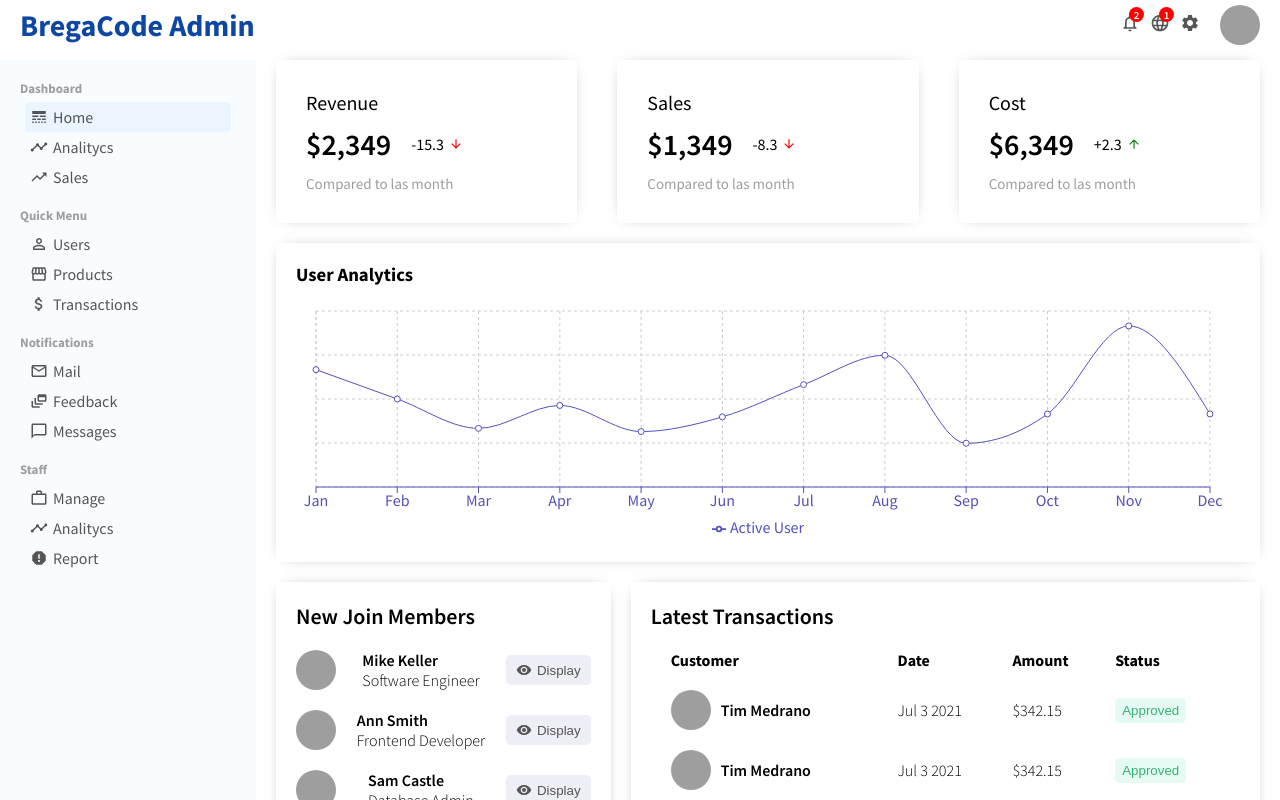
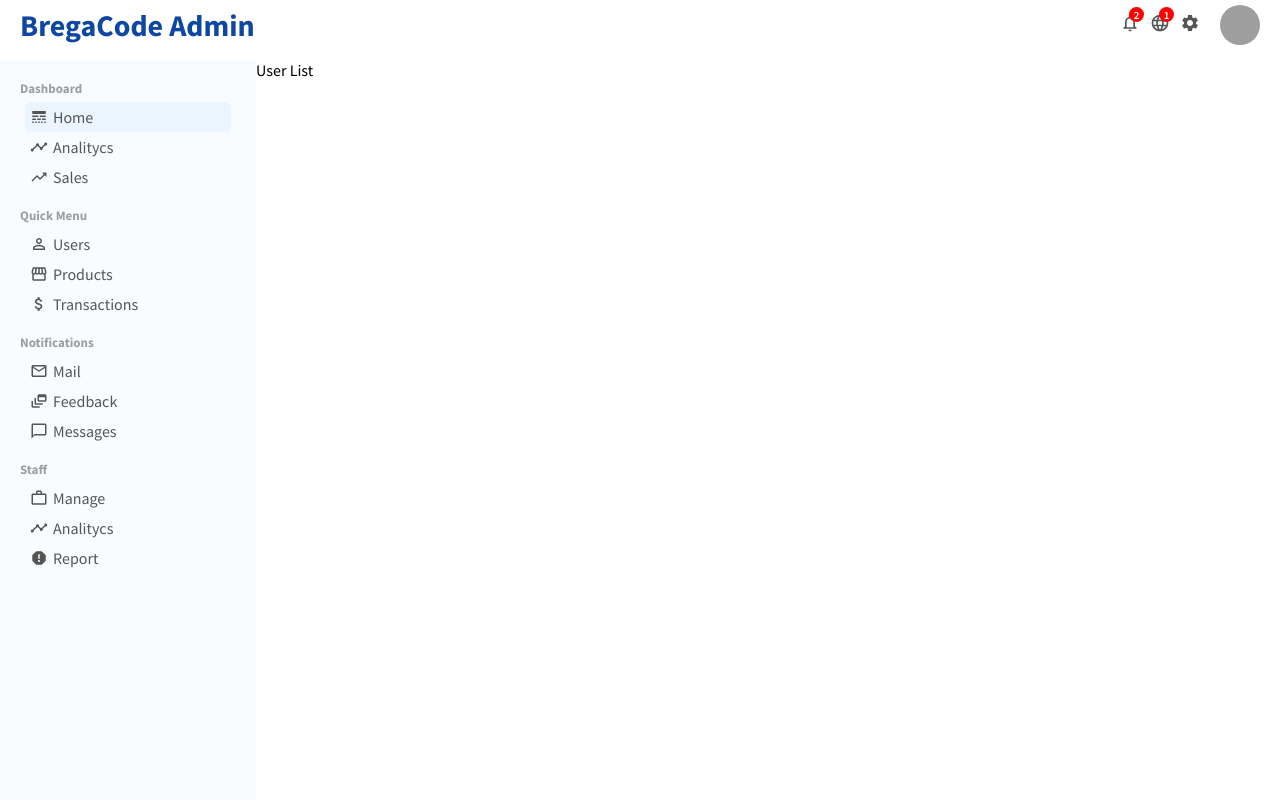
Before and after one commit to bregarulai/brega-admin, a React (Create React App) app: page /users in a window 1280 px wide. Shown: the top 800 px of the page. Built offline with nearby package versions, Linux system fonts and the light colour scheme; grey boxes are pictures that could not be loaded.

Commit message:
added routing

```diff
--- a/package.json
+++ b/package.json
@@ -12,6 +12,7 @@
     "@testing-library/user-event": "^12.8.3",
     "react": "^17.0.2",
     "react-dom": "^17.0.2",
+    "react-router-dom": "^6.0.2",
     "react-scripts": "4.0.3",
     "recharts": "^2.1.6",
     "web-vitals": "^1.1.2"
--- a/src/App.jsx
+++ b/src/App.jsx
@@ -1,17 +1,23 @@
+import { BrowserRouter as Router, Routes, Route } from "react-router-dom";
+
 import "./app.css";
 import SideBar from "./components/Sidebar";
 import TopBar from "./components/TopBar";
 import Home from "./pages/Home";
+import UserList from "./pages/UserList";
 
 const App = () => {
   return (
-    <div>
+    <Router>
       <TopBar />
       <div className="container">
         <SideBar />
-        <Home />
+        <Routes>
+          <Route path="/" element={<Home />} />
+          <Route path="/users" element={<UserList />} />
+        </Routes>
       </div>
-    </div>
+    </Router>
   );
 };
 
--- /dev/null
+++ b/src/pages/UserList/index.jsx
@@ -0,0 +1,8 @@
+import React from "react";
+import "./userList.css";
+
+const UserList = () => {
+  return <div className="userList">User List</div>;
+};
+
+export default UserList;
--- /dev/null
+++ b/src/pages/UserList/userList.css
@@ -0,0 +1,3 @@
+.userList {
+    flex: 4;
+}
```
Also changed, not shown: 1 other file (tests, documents, lock files or other folders).
